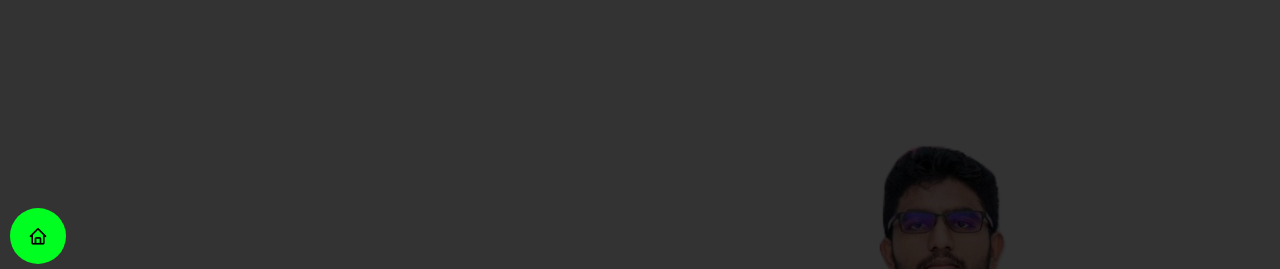
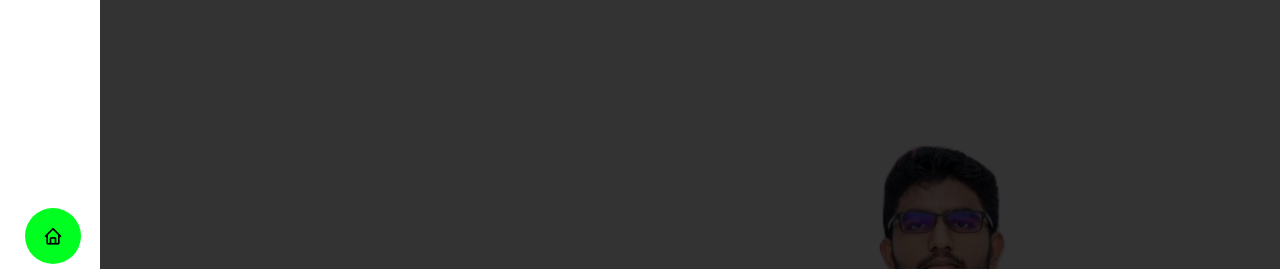
Before and after one commit to Bhathiya-sahan/Personal-Portfolio, a plain HTML site: page index.html in a window 1280 px wide. Shown: the top 269 px of the page. Drawn offline with nearby package versions, Linux system fonts and the light colour scheme; a web font is replaced by a local one.

Commit message:
Update Herder

```diff
--- a/assets/css/style.css
+++ b/assets/css/style.css
@@ -1,10 +1,4 @@
-/**
-* Template Name: MyResume
-* Template URL: https://bootstrapmade.com/free-html-bootstrap-template-my-resume/
-* Updated: Mar 17 2024 with Bootstrap v5.3.3
-* Author: BootstrapMade.com
-* License: https://bootstrapmade.com/license/
-*/
+
 
 /*--------------------------------------------------------------
 # General
@@ -124,8 +118,7 @@ h6 {
   bottom: 0;
   z-index: 9997;
   transition: all 0.5s;
-  padding-right: 50px;
-  padding-left: 10px;
+  padding:25px;
   overflow-y: auto;
 }
 
@@ -140,7 +133,8 @@ h6 {
 
 @media (min-width: 991px) {
   #main {
-    margin-left: 0px;
+    background: #000;
+    margin-left: 100px;
   }
 
 
--- a/index.html
+++ b/index.html
@@ -10,8 +10,8 @@
   <meta content="" name="keywords">
 
   <!-- Favicons -->
-  <link href="assets/img/favicon.png" rel="icon">
-  <link href="assets/img/apple-touch-icon.png" rel="apple-touch-icon">
+  <link href="assets/img/Brain tech logo.png" rel="icon">
+  <link href="assets/img/Brain tech logo.png" rel="apple-touch-icon">
 
   <!-- Google Fonts -->
   <link href="https://fonts.googleapis.com/css?family=Open+Sans:300,300i,400,400i,600,600i,700,700i|Raleway:300,300i,400,400i,500,500i,600,600i,700,700i|Poppins:300,300i,400,400i,500,500i,600,600i,700,700i" rel="stylesheet">
```
Also changed, not shown: assets/img/Brain tech logo.png (added).
